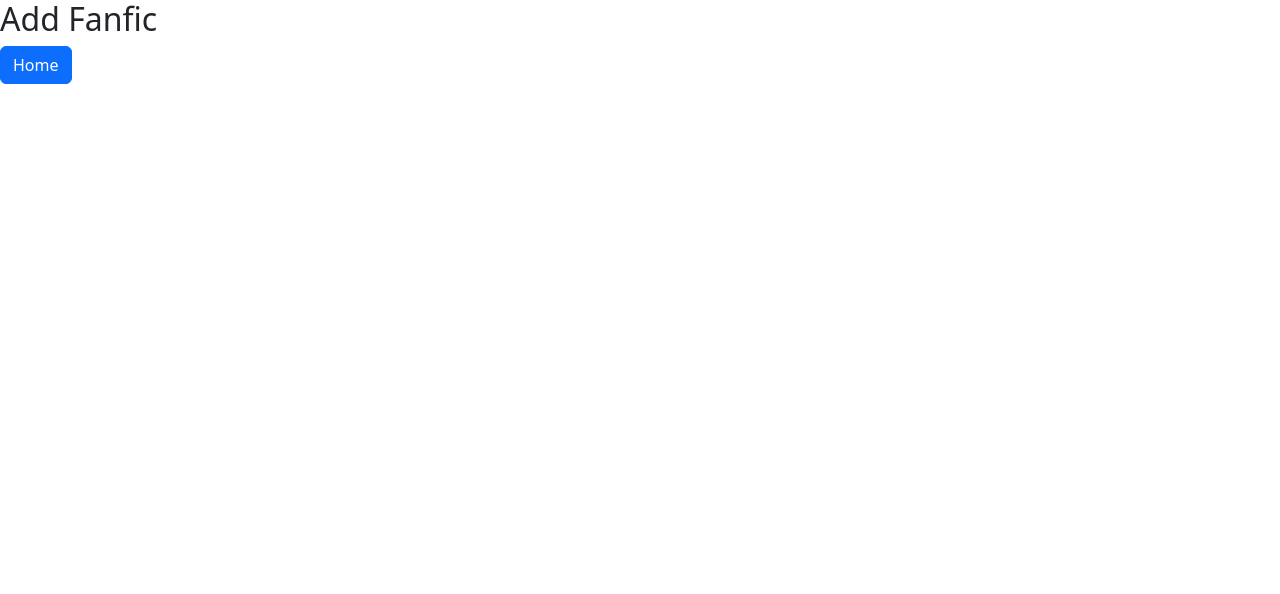
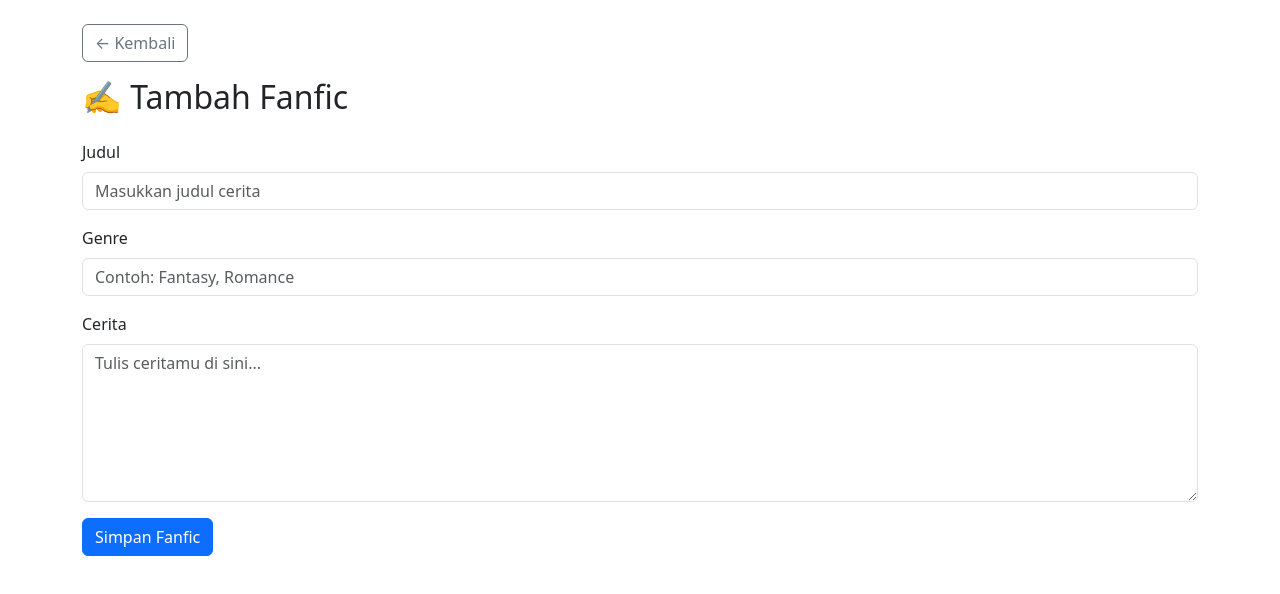
Before and after one commit to darrield/fanfic, a React (Vite) app: page /add-fanfic in a window 1280 px wide. Shown: the top 594 px of the page. Built offline with nearby package versions, Linux system fonts and the light colour scheme.

Commit message:
halaman addfanfic

```diff
--- a/src/pages/fanfic/addFanfic.tsx
+++ b/src/pages/fanfic/addFanfic.tsx
@@ -1,11 +1,100 @@
-import { NavLink } from "react-router"
-
+import { useState } from "react"
+import { NavLink, useNavigate } from "react-router"
+import ApiClient from "../../utils/Apiclient"
 
 function AddFanfic() {
-    return <div>
-        <h2>Add Fanfic</h2>
-        <NavLink to = "/" className= "btn btn-primary">Home</NavLink>
-    </div>
+    const navigate = useNavigate()
+
+    const [judul, setJudul] = useState("")
+    const [Cerita, setCerita] = useState("")
+    const [Genre, setGenre] = useState("")
+    const [loading, setLoading] = useState(false)
+    const [error, setError] = useState("")
+
+    const handleSubmit = async (e: React.FormEvent) => {
+        e.preventDefault()
+
+        if (!judul || !Cerita || !Genre) {
+            setError("Semua field wajib diisi")
+            return
+        }
+
+        try {
+            setLoading(true)
+            await ApiClient.post("/fanfic", {
+                judul,
+                Cerita, // SESUAI DATABASE
+                Genre   // SESUAI DATABASE
+            })
+
+            navigate("/") // balik ke home
+        } catch (err: any) {
+            setError(err.response?.data?.message || "Gagal menambah fanfic")
+        } finally {
+            setLoading(false)
+        }
+    }
+
+    return (
+        <div className="container mt-4">
+            <div className="mb-3">
+                <NavLink to="/" className="btn btn-outline-secondary">
+                    ← Kembali
+                </NavLink>
+            </div>
+
+            <h2 className="mb-4">✍️ Tambah Fanfic</h2>
+
+            {error && (
+                <div className="alert alert-danger">
+                    {error}
+                </div>
+            )}
+
+            <form onSubmit={handleSubmit}>
+                <div className="mb-3">
+                    <label className="form-label">Judul</label>
+                    <input
+                        type="text"
+                        className="form-control"
+                        value={judul}
+                        onChange={(e) => setJudul(e.target.value)}
+                        placeholder="Masukkan judul cerita"
+                    />
+                </div>
+
+                <div className="mb-3">
+                    <label className="form-label">Genre</label>
+                    <input
+                        type="text"
+                        className="form-control"
+                        value={Genre}
+                        onChange={(e) => setGenre(e.target.value)}
+                        placeholder="Contoh: Fantasy, Romance"
+                    />
+                </div>
+
+                <div className="mb-3">
+                    <label className="form-label">Cerita</label>
+                    <textarea
+                        className="form-control"
+                        rows={6}
+                        value={Cerita}
+                        onChange={(e) => setCerita(e.target.value)}
+                        placeholder="Tulis ceritamu di sini..."
+                    />
+                </div>
+
+                <button
+                    type="submit"
+                    className="btn btn-primary"
+                    disabled={loading}
+                >
+                    {loading ? "Menyimpan..." : "Simpan Fanfic"}
+                </button>
+            </form>
+        </div>
+    )
 }
 
 export default AddFanfic
```
